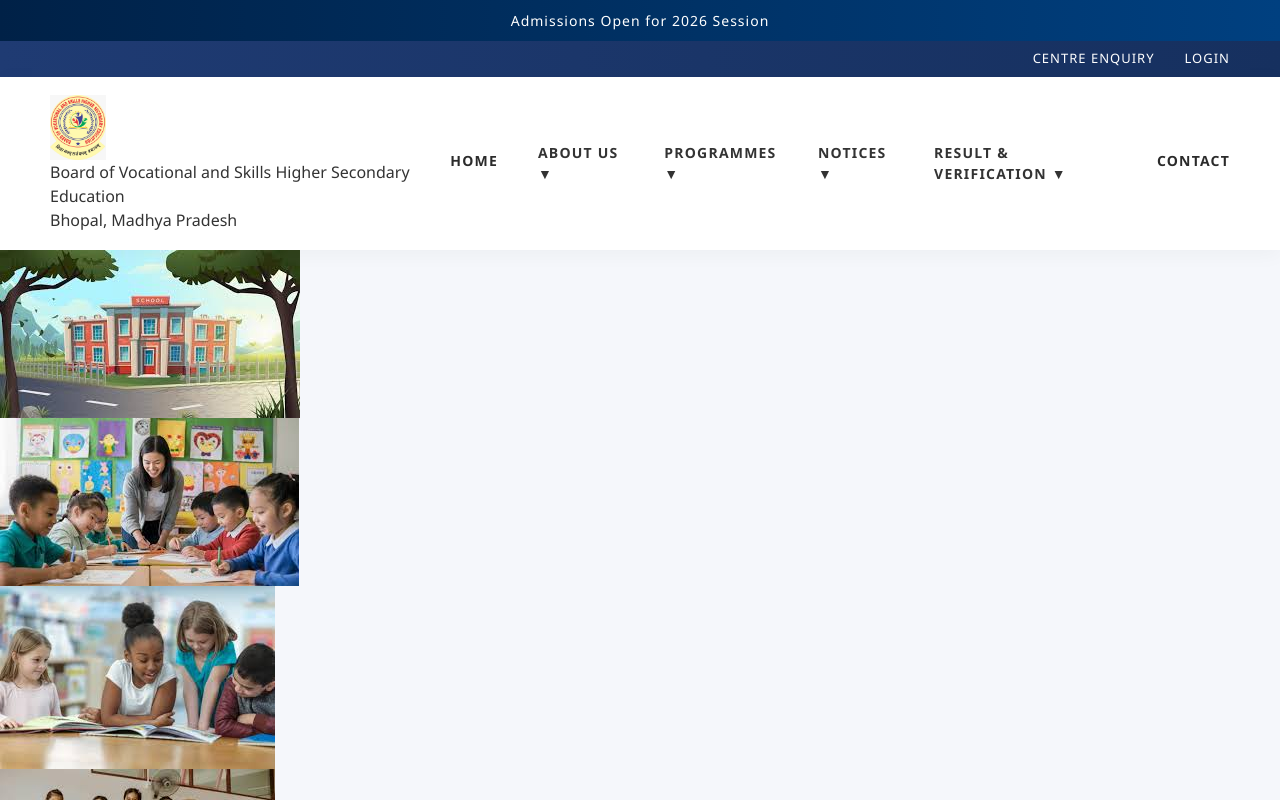
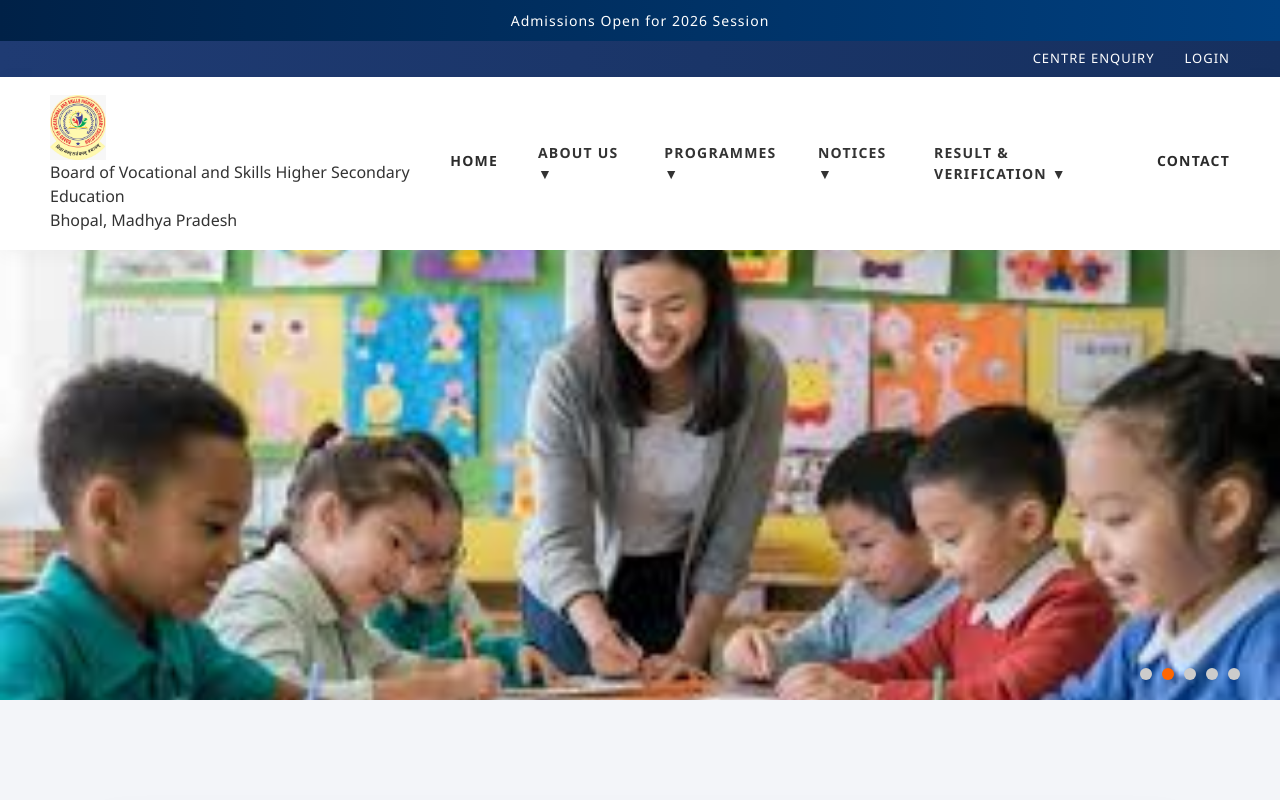
Before and after one commit to ranvijaysingh0741/ERP-SYSTEM, a React (Create React App) app in the folder frontend/: page / in a window 1280 px wide. Shown: the top 800 px of the page. Built offline with nearby package versions, Linux system fonts and the light colour scheme.

Commit message:
hero css change

```diff
--- a/frontend/src/landing/components/Hero.css
+++ b/frontend/src/landing/components/Hero.css
@@ -36,3 +36,41 @@
   background: white;
   transform: scale(1.05);
 }
+.hero-slider{
+position:relative;
+height:450px;
+overflow:hidden;
+}
+
+.hero-slide{
+position:absolute;
+width:100%;
+height:450px;
+object-fit:cover;
+opacity:0;
+transition:opacity 1s ease-in-out;
+}
+
+.hero-slide.active{
+opacity:1;
+}
+
+.hero-dots{
+position:absolute;
+bottom:20px;
+right:40px;
+display:flex;
+gap:10px;
+}
+
+.dot{
+width:12px;
+height:12px;
+background:#ccc;
+border-radius:50%;
+cursor:pointer;
+}
+
+.dot.active{
+background:#ff6600;
+}
```
